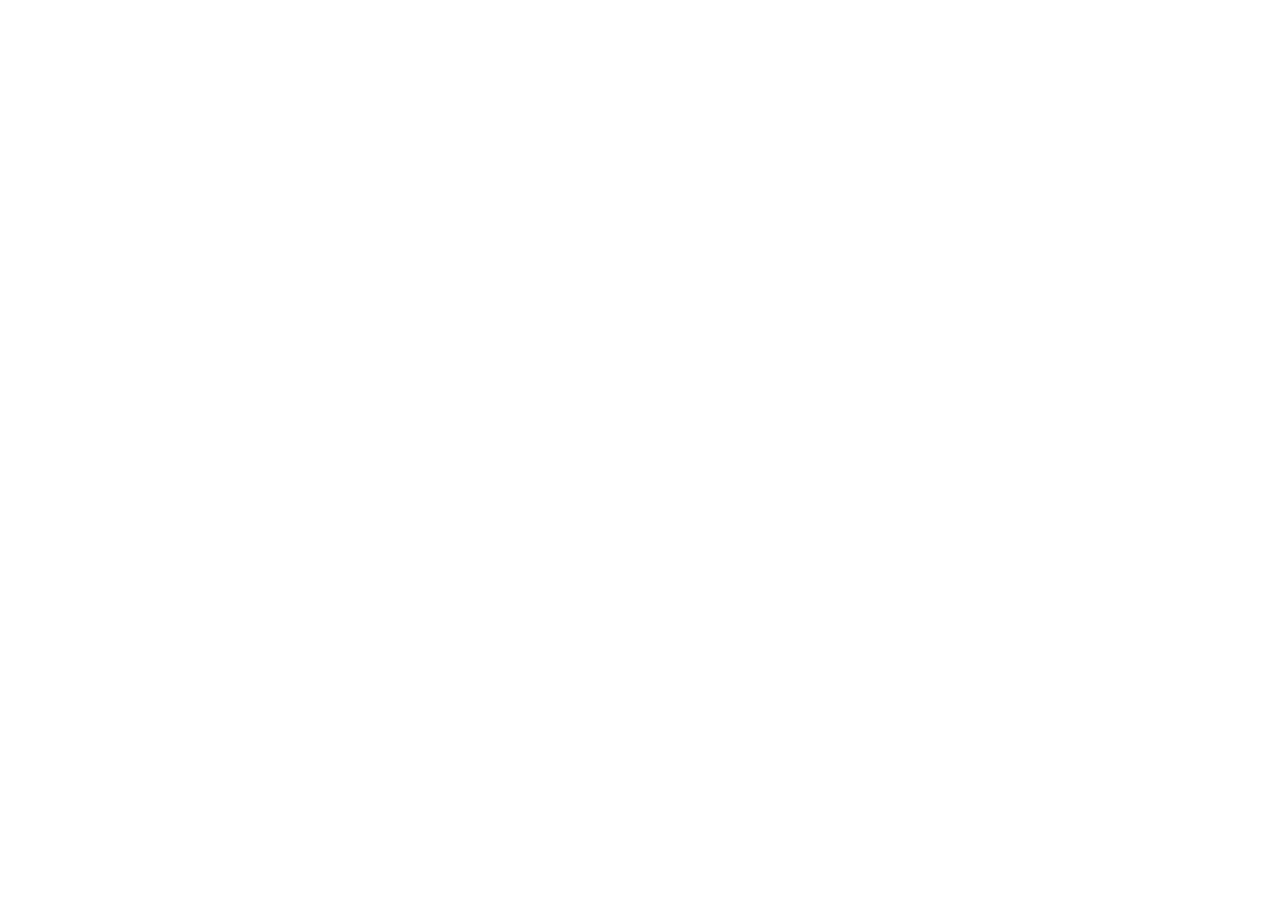
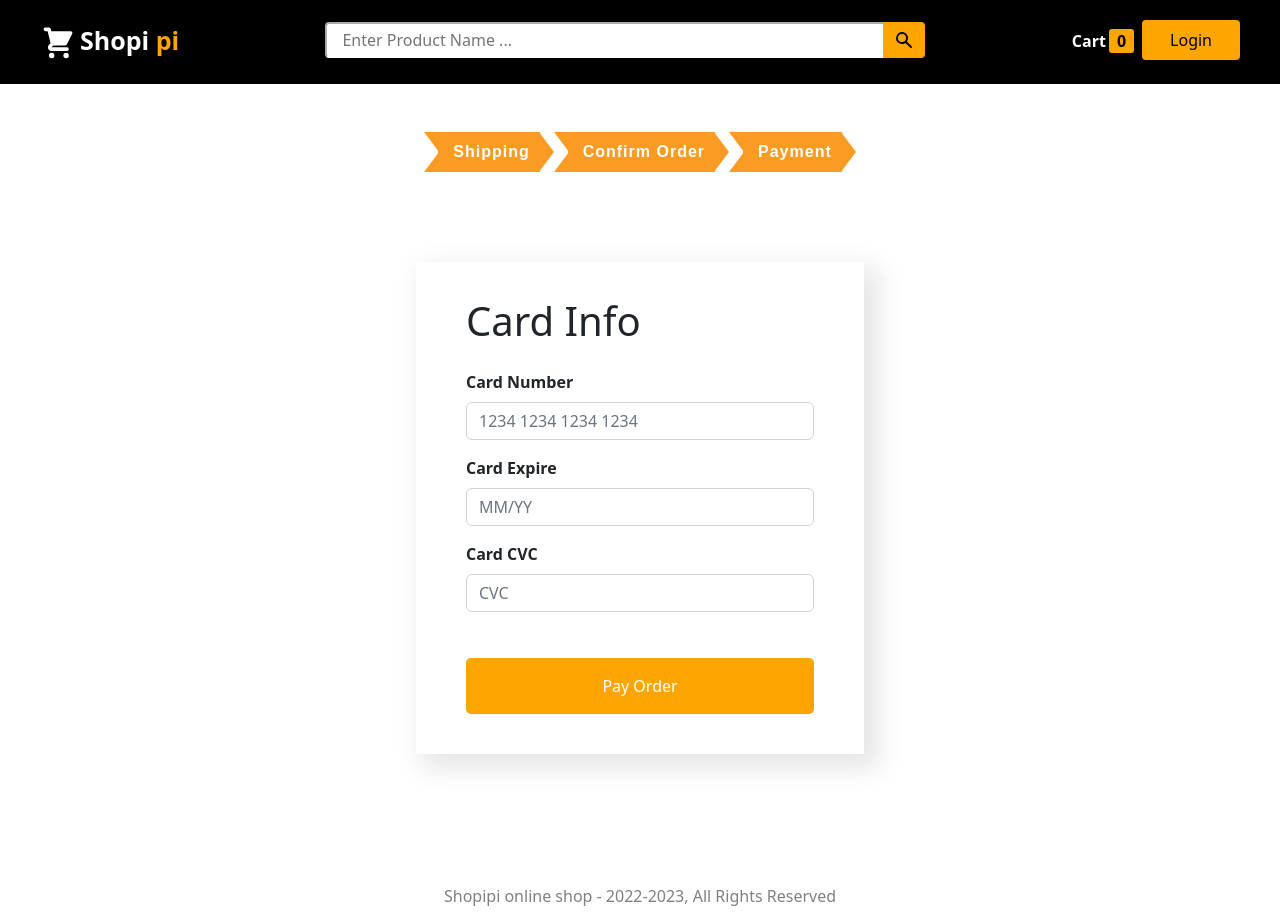
Before and after one commit to mrizkysolehudin/fe-shopipi, a React (Create React App) app: page /payment in a window 1280 px wide. Before the commit this address had no page. Before the commit the page ends 800 px from the top, so only its background shows below. Built offline with nearby package versions, Linux system fonts and the light colour scheme.

Commit message:
sliced pages/private/cart/payment

```diff
--- /dev/null
+++ b/src/pages/Private/Cart/Payment/Payment.css
@@ -0,0 +1,20 @@
+.page-payment {
+  max-width: 28rem;
+  margin: 90px auto 0;
+}
+
+.page-payment .form {
+  box-shadow: 10px 10px 25px 5px rgba(0, 0, 0, 0.1);
+  padding: 35px 50px 40px;
+}
+
+.page-payment .form h1 {
+  margin-bottom: 25px;
+}
+
+.btn-pay {
+  padding: 16px 0;
+  width: 100%;
+  border-radius: 5px;
+  margin-top: 30px;
+}
--- /dev/null
+++ b/src/pages/Private/Cart/Payment/Payment.js
@@ -0,0 +1,44 @@
+import MetaData from "components/MetaData/MetaData";
+import React from "react";
+import CheckoutSteps from "../CheckoutSteps/CheckoutSteps";
+import "./Payment.css";
+import Button from "react-bootstrap/Button";
+import Form from "react-bootstrap/Form";
+
+const Payment = () => {
+	return (
+		<div>
+			<MetaData title="Payment" />
+
+			<CheckoutSteps shipping confirmOrder payment />
+
+			<main className="page-payment">
+				<Form className="form">
+					<h1>Card Info</h1>
+
+					<Form.Group className="mb-3" controlId="formBasicEmail">
+						<Form.Label className="fw-bold">Card Number</Form.Label>
+						<Form.Control
+							type="number"
+							placeholder="1234 1234 1234 1234"
+						/>
+					</Form.Group>
+
+					<Form.Group className="mb-3" controlId="formBasicPassword">
+						<Form.Label className="fw-bold">Card Expire</Form.Label>
+						<Form.Control type="text" placeholder="MM/YY" />
+					</Form.Group>
+
+					<Form.Group className="mb-3" controlId="formBasicPassword">
+						<Form.Label className="fw-bold">Card CVC</Form.Label>
+						<Form.Control type="text" placeholder="CVC" />
+					</Form.Group>
+
+					<button className="btn-orange btn-pay">Pay Order</button>
+				</Form>
+			</main>
+		</div>
+	);
+};
+
+export default Payment;
--- a/src/routes/index.js
+++ b/src/routes/index.js
@@ -14,6 +14,7 @@
 import UpdateProfile from "pages/Private/Profile/UpdateProfile/UpdateProfile";
 import ChangePassword from "pages/Public/ChangePassword/ChangePassword";
 import Shipping from "pages/Private/Cart/Shipping/Shipping";
+import Payment from "pages/Private/Cart/Payment/Payment";
 
 const AppRoutes = () => {
 	return (
@@ -39,6 +40,7 @@
 				<Route path="/myprofile" element={<MyProfile />} />
 				<Route path="/myprofile/update" element={<UpdateProfile />} />
 				<Route path="/shipping" element={<Shipping />} />
+				<Route path="/payment" element={<Payment />} />
 			</Route>
 		</Routes>
 	);
```
